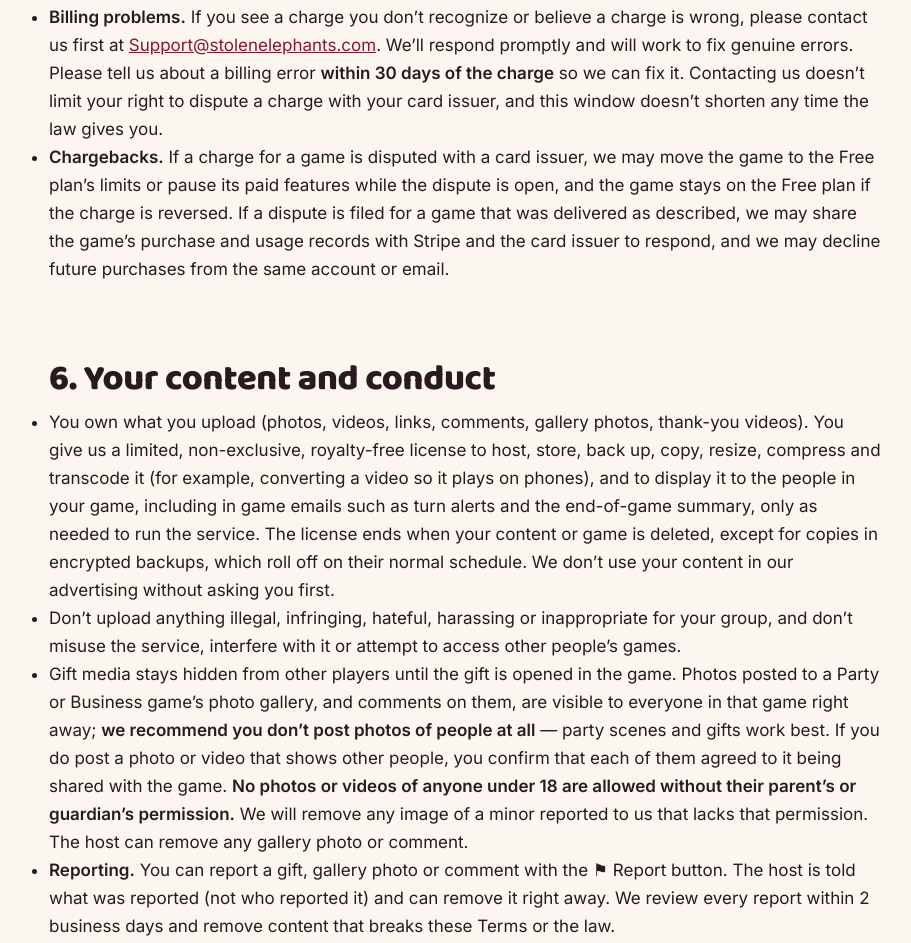
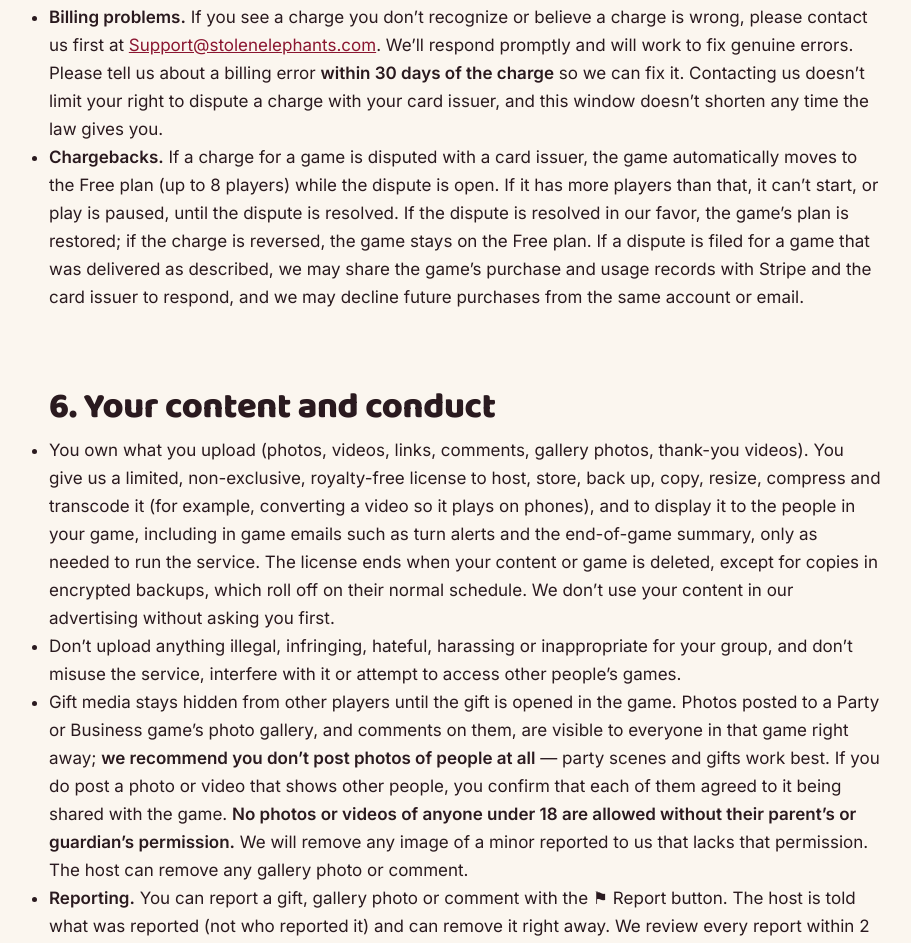
Before and after one commit to jfaber80-png/stolenelephants-site, a plain HTML site: page terms.html in a window 1280 px wide. Shown: the part 2886-3829 px from the top of the page, without its empty margins (175-1086 px from the left). Drawn offline with Linux system fonts and the light colour scheme.

Commit message:
Terms §5: describe the automatic chargeback hold
Co-Authored-By: Claude Opus 5.5 <noreply@anthropic.com>
Claude-Session: https://claude.ai/code/session_017ot4payXcAui8CaNe5QBzL

```diff
--- a/terms.html
+++ b/terms.html
@@ -99,7 +99,7 @@
 <li><strong>Refunds.</strong> You can get a full refund of a paid plan until the game starts. Email <a href="mailto:Support@stolenelephants.com">Support@stolenelephants.com</a> from the address used at checkout, with the game name or code. Approved refunds go back to the original payment method through Stripe and usually appear within 5–10 business days, depending on your bank.</li>
 <li><strong>After the game starts.</strong> The plan has been delivered once play begins, so we don’t refund it, except where we were unable to provide the service or the law requires it.</li>
 <li><strong>Billing problems.</strong> If you see a charge you don’t recognize or believe a charge is wrong, please contact us first at <a href="mailto:Support@stolenelephants.com">Support@stolenelephants.com</a>. We’ll respond promptly and will work to fix genuine errors. Please tell us about a billing error <strong>within 30 days of the charge</strong> so we can fix it. Contacting us doesn’t limit your right to dispute a charge with your card issuer, and this window doesn’t shorten any time the law gives you.</li>
-<li><strong>Chargebacks.</strong> If a charge for a game is disputed with a card issuer, we may move the game to the Free plan’s limits or pause its paid features while the dispute is open, and the game stays on the Free plan if the charge is reversed. If a dispute is filed for a game that was delivered as described, we may share the game’s purchase and usage records with Stripe and the card issuer to respond, and we may decline future purchases from the same account or email.</li>
+<li><strong>Chargebacks.</strong> If a charge for a game is disputed with a card issuer, the game automatically moves to the Free plan (up to 8 players) while the dispute is open. If it has more players than that, it can’t start, or play is paused, until the dispute is resolved. If the dispute is resolved in our favor, the game’s plan is restored; if the charge is reversed, the game stays on the Free plan. If a dispute is filed for a game that was delivered as described, we may share the game’s purchase and usage records with Stripe and the card issuer to respond, and we may decline future purchases from the same account or email.</li>
 </ul>
 </section>
 <section>
```
